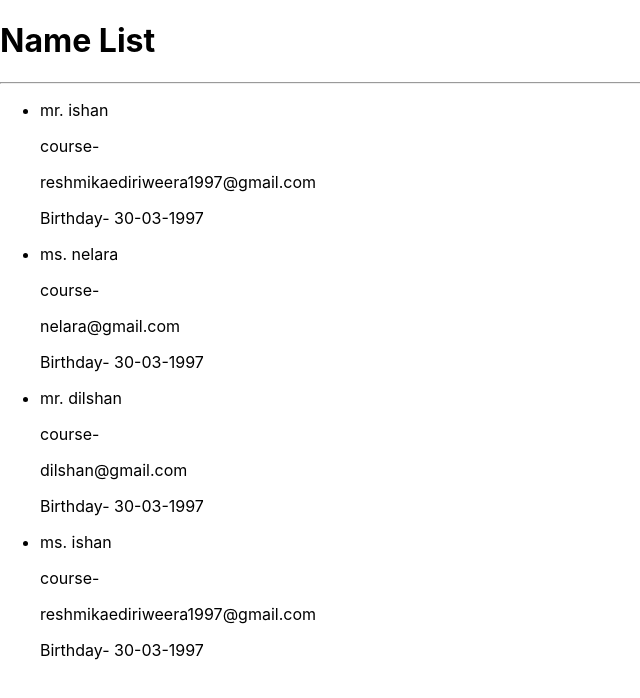
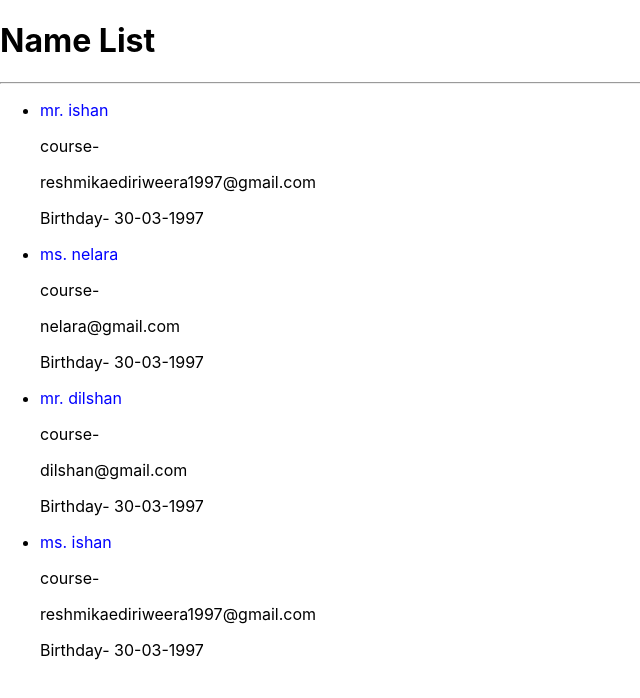
Before and after one commit to ishanEPR/ReactJS-Begin, a React (Create React App) app: page / in a window 1280 px wide. Shown: the top 698 px of the page, without its empty margins (0-640 px from the left). Built offline with nearby package versions, Linux system fonts and the light colour scheme.

Commit message:
css style one method

```diff
--- /dev/null
+++ b/src/components/NameList/NameListItems.css
@@ -0,0 +1,3 @@
+.redText{
+    color: blue;
+}
--- a/src/components/NameList/NameListItems.js
+++ b/src/components/NameList/NameListItems.js
@@ -1,11 +1,11 @@
 import React from 'react';
 import moment from 'moment';
-
+import './NameListItems.css';
 function NameListItems(props)
 {
     return (
         <li>
-            <p>{props.name}</p>
+            <p className='redText'>{props.name}</p>
             <p>course-{props.course}</p>
             <p>{props.email}</p>
             <p>Birthday- {moment(props.birth).format('DD-MM-YYYY')}</p>
```
